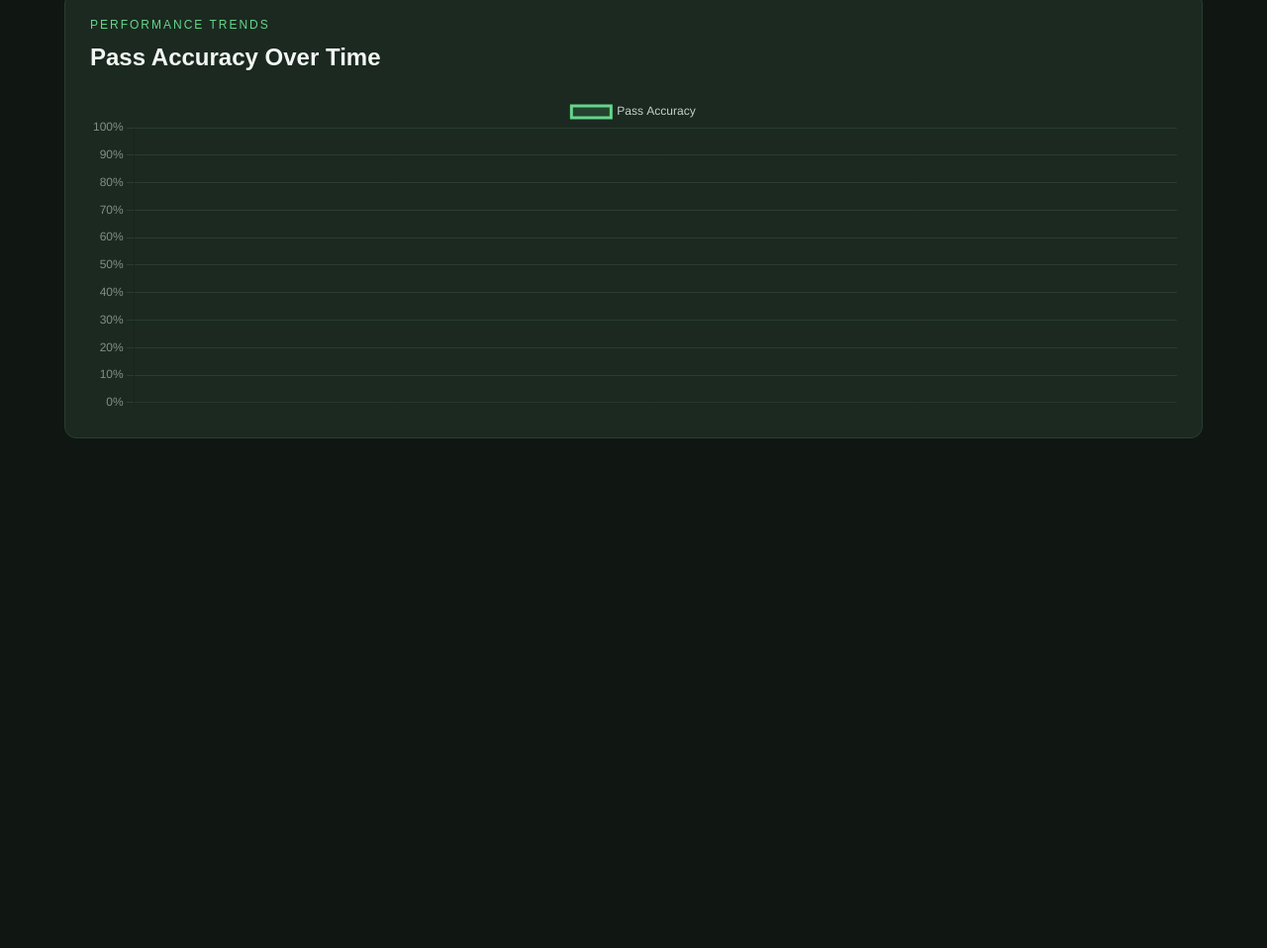
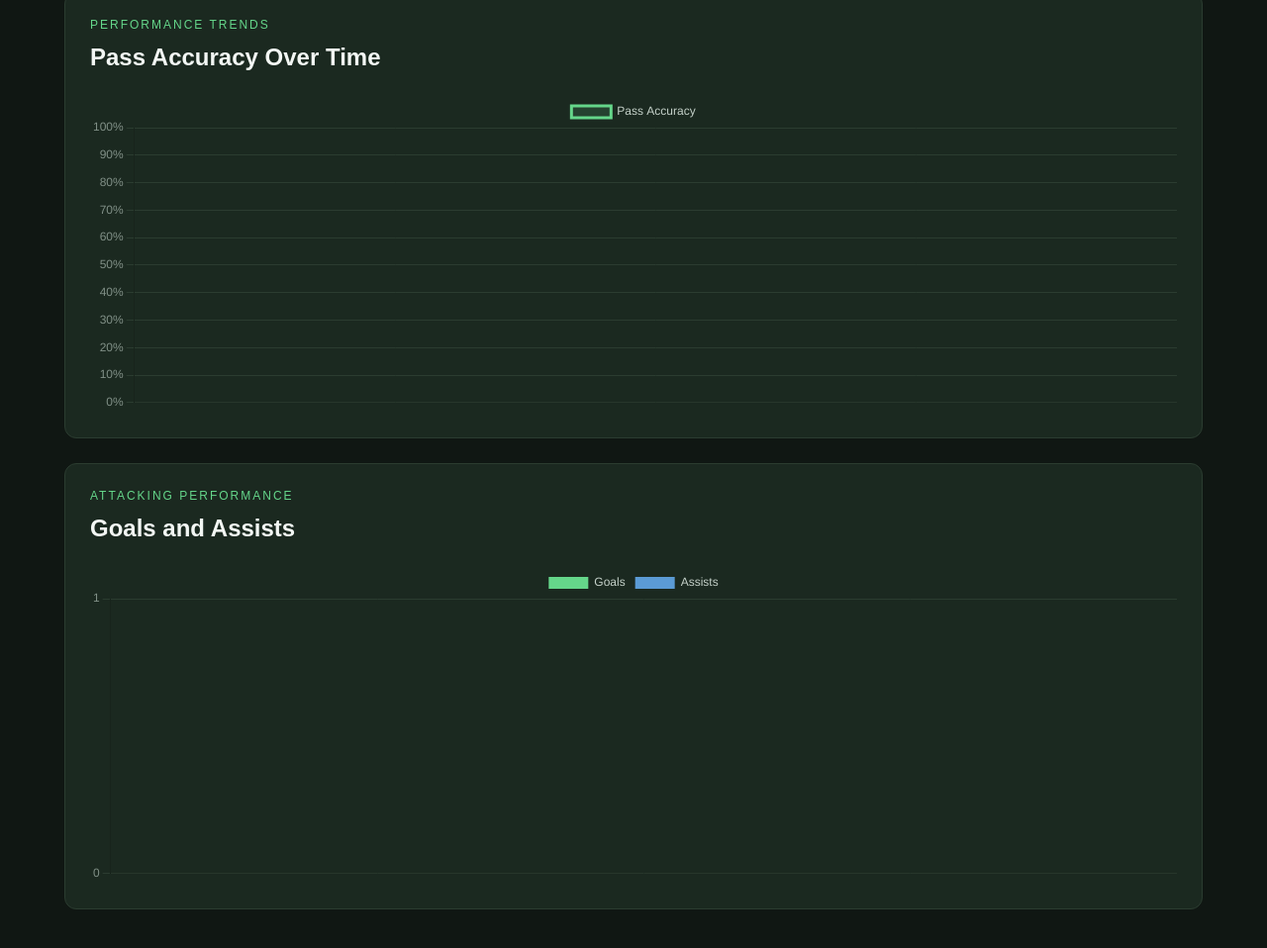
Before and after one commit to arjun16kannan-del/SoccerIQ, a plain HTML site: page index.html in a window 1280 px wide. Shown: the part 914-1872 px from the top of the page at 99% size. Before the commit the page ends 1412 px from the top, so only its background shows below. Drawn offline with nearby package versions, Linux system fonts and the light colour scheme.

Commit message:
Add goals and assists analytics charts

```diff
--- a/index.html
+++ b/index.html
@@ -106,6 +106,18 @@
         <canvas id="pass-accuracy-chart"></canvas>
     </div>
 </section>
+<section class="panel analytics-panel">
+    <div class="history-header">
+        <div>
+            <p class="eyebrow">ATTACKING PERFORMANCE</p>
+            <h2>Goals and Assists</h2>
+        </div>
+    </div>
+
+    <div class="chart-container">
+        <canvas id="contributions-chart"></canvas>
+    </div>
+</section>
     </main>
 
     <div class="modal-overlay" id="match-modal" hidden>
--- a/script.js
+++ b/script.js
@@ -5,6 +5,7 @@ const matchForm = document.getElementById("match-form");
 
 let matches = JSON.parse(localStorage.getItem("soccerIQMatches")) || [];
 let performanceChart = null;
+let contributionsChart = null;
 
 function renderMatchHistory() {
     const historyContainer = document.getElementById("match-history");
@@ -136,6 +137,78 @@ function updatePerformanceChart() {
     });
 }
 
+function updateContributionsChart() {
+    const chartCanvas = document.getElementById("contributions-chart");
+
+    const chartLabels = matches.map(function(match) {
+        return match.opponent;
+    });
+
+    const goalsData = matches.map(function(match) {
+        return match.goals;
+    });
+
+    const assistsData = matches.map(function(match) {
+        return match.assists;
+    });
+
+    if (contributionsChart) {
+        contributionsChart.destroy();
+    }
+
+    contributionsChart = new Chart(chartCanvas, {
+        type: "bar",
+        data: {
+            labels: chartLabels,
+            datasets: [
+                {
+                    label: "Goals",
+                    data: goalsData,
+                    backgroundColor: "#65d68a",
+                    borderRadius: 5
+                },
+                {
+                    label: "Assists",
+                    data: assistsData,
+                    backgroundColor: "#5b9bd5",
+                    borderRadius: 5
+                }
+            ]
+        },
+        options: {
+            responsive: true,
+            maintainAspectRatio: false,
+            plugins: {
+                legend: {
+                    labels: {
+                        color: "#c5d1c9"
+                    }
+                }
+            },
+            scales: {
+                y: {
+                    beginAtZero: true,
+                    ticks: {
+                        color: "#819087",
+                        stepSize: 1
+                    },
+                    grid: {
+                        color: "#2b3c30"
+                    }
+                },
+                x: {
+                    ticks: {
+                        color: "#819087"
+                    },
+                    grid: {
+                        display: false
+                    }
+                }
+            }
+        }
+    });
+}
+
 addMatchButton.addEventListener("click", function() {
     matchModal.hidden = false;
 });
@@ -214,6 +287,7 @@ matchForm.addEventListener("submit", function(event) {
     updateDashboard();
     renderMatchHistory();
     updatePerformanceChart();
+    updateContributionsChart();
 
     matchForm.reset();
     matchModal.hidden = true;
@@ -224,3 +298,4 @@ matchForm.addEventListener("submit", function(event) {
 updateDashboard();
 renderMatchHistory();
 updatePerformanceChart();
+updateContributionsChart();
```
